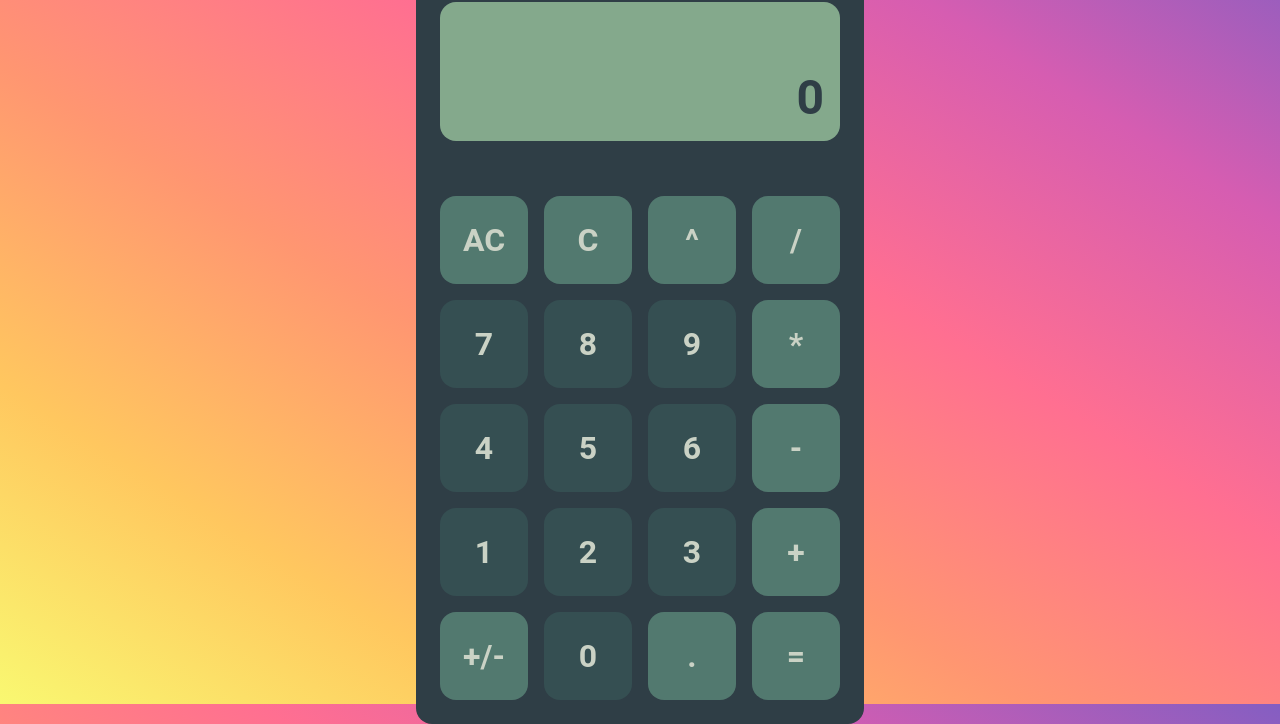
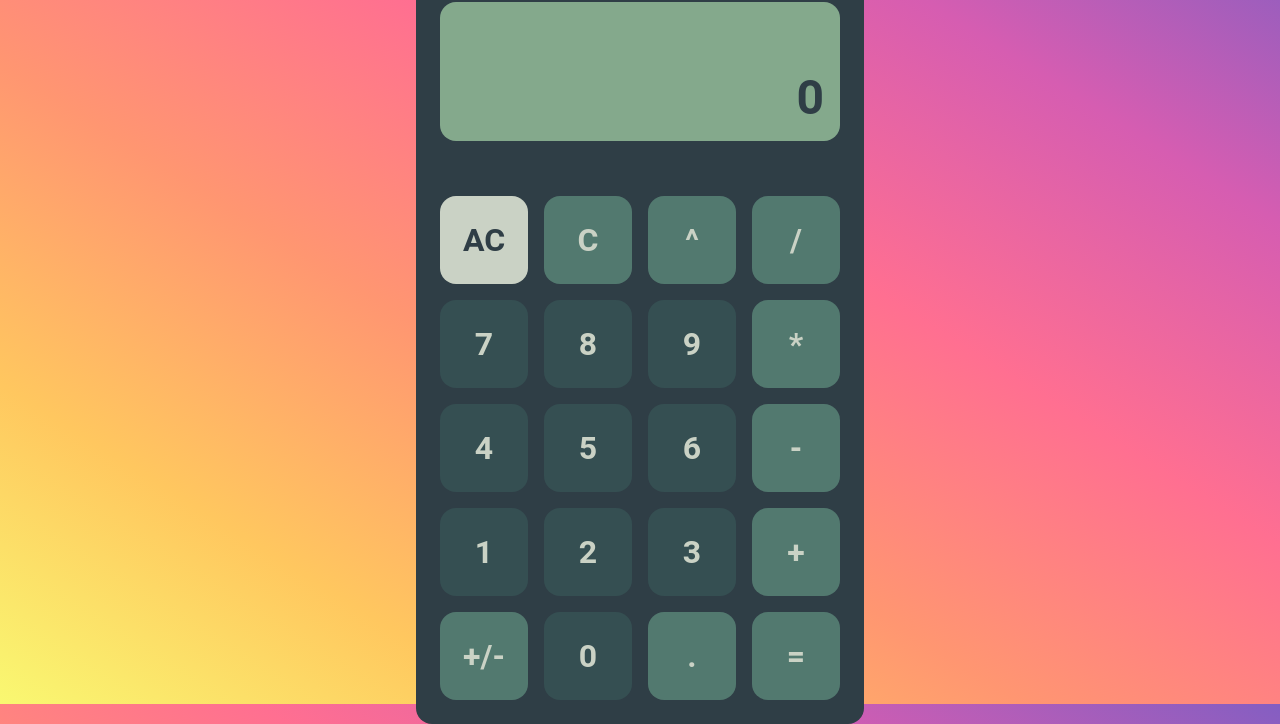
Before and after one commit to FabianCode03/Calculator, a plain HTML site: page index.html in a window 1280 px wide. In both pictures the pointer is over the button "AC". Shown: the part 96-820 px from the top of the page. Drawn offline with Linux system fonts and the light colour scheme.

Commit message:
Add hover effect to the buttons

```diff
--- a/styles.css
+++ b/styles.css
@@ -93,6 +93,11 @@ body {
   color: #cad2c5;
 }
 
+button:hover {
+  background-color: #cad2c5;
+  color: #2f3e46;
+}
+
 .operator {
   background-color: #52796f;
 }
```
